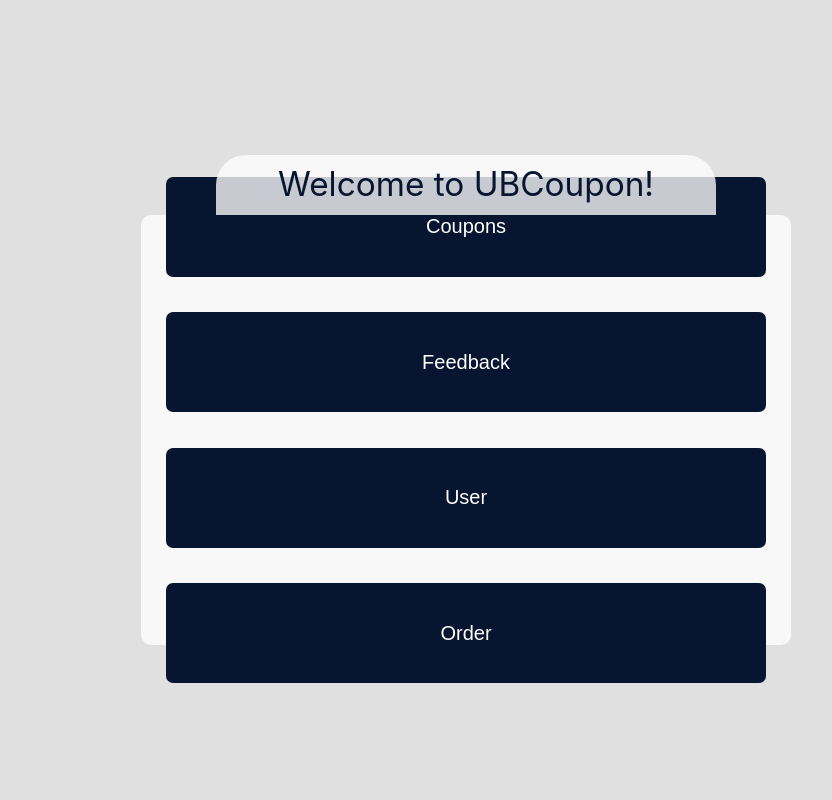
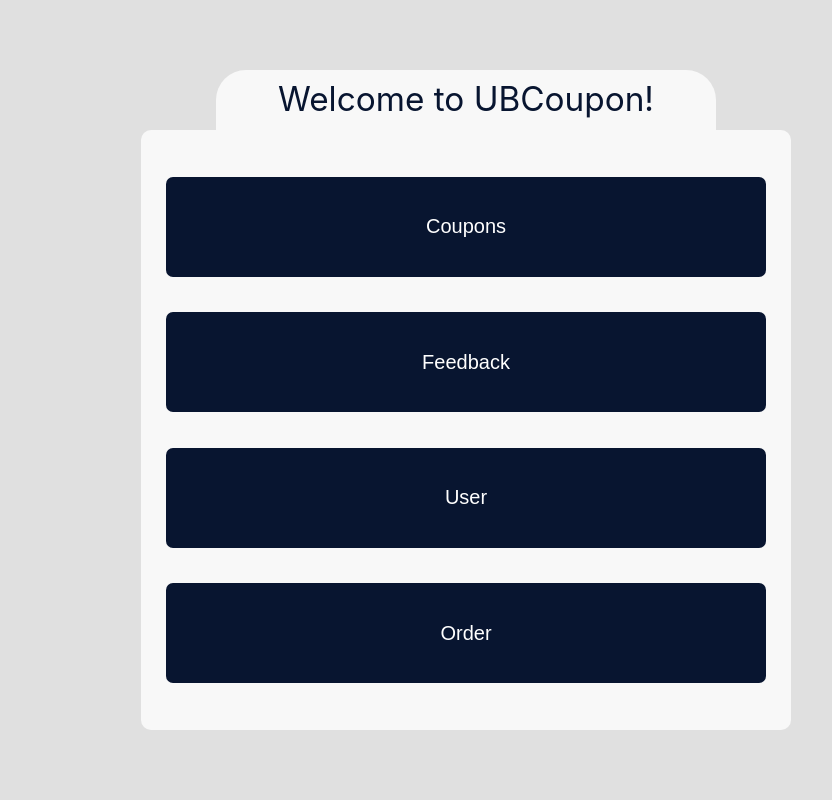
Before and after one commit to Daksh4Code/UBC-Food-Coupon-App, a plain HTML site: page project/public/main.html in a window 1280 px wide. Shown: the full height of the page, 174-1006 px from the left. Drawn offline with Linux system fonts and the light colour scheme.

Commit message:
Committing

```diff
--- a/project/public/styles.css
+++ b/project/public/styles.css
@@ -56,7 +56,7 @@
 .box {
     background-color: rgba(255, 255, 255, 0.774);
     width: 650px;
-    height: 430px;
+    height: 600px;
     top: 0;
     bottom: 0;
     left: 0;
```
Also changed, not shown: project/public/feedback.html (+1 -0 lines).
